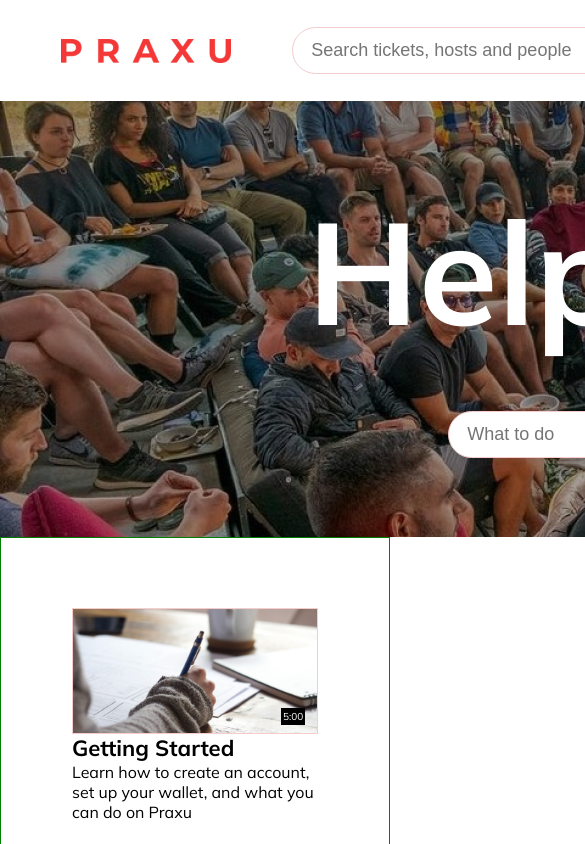
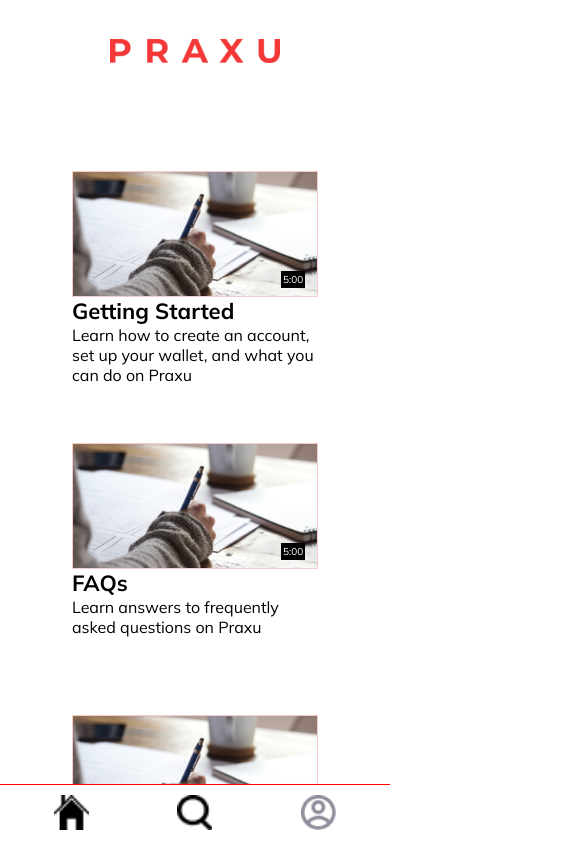
Before and after one commit to jorgearguellles/my-app, a React (Create React App) app: page / in a window 390 px wide. Shown: the top 844 px of the page, 585 px wide, since content can reach past the window. Built offline with nearby package versions, Linux system fonts and the light colour scheme.

Commit message:
update/ responsive design done

```diff
--- a/src/App.js
+++ b/src/App.js
@@ -3,6 +3,7 @@ import Hero from "./components/Hero";
 import Videos from "./components/Videos";
 import Articles from "./components/Articles";
 import Footer from "./components/Footer";
+import MobileMenu from "./components/MobileMenu";
 
 function App() {
   return (
@@ -12,6 +13,7 @@ function App() {
       <Videos />
       <Articles />
       <Footer />
+      <MobileMenu />
     </>
   );
 }
--- /dev/null
+++ b/src/components/MobileMenu.js
@@ -0,0 +1,31 @@
+import React from 'react'
+import login from "../assets/icons/login.png";
+import lupa from "../assets/icons/lupa.png";
+import home from "../assets/icons/home.png";
+import "./styles/MobileMenu.css";
+
+const MobileMenu = () => {
+  return (
+    <div className='mobile-menu-container'>
+      <ul className='mobile-menu'>
+        <li>
+          <a href='/'>
+            <img src={home} alt="home icon"/>
+          </a>
+        </li>
+        <li>
+          <a href='/'>
+            <img src={lupa} alt="lupa icon"/>
+          </a>
+        </li>
+        <li>
+          <a href='/'>
+            <img src={login} alt="login icon"/>
+          </a>
+        </li>
+      </ul>
+    </div>
+  )
+}
+
+export default MobileMenu;
--- a/src/components/styles/Articles.css
+++ b/src/components/styles/Articles.css
@@ -20,9 +20,3 @@
   flex-wrap: wrap;
   margin-bottom: 9.1rem;
 }
-
-/*
-en 1230 se reduce el tamaño del titulo a 40px
-
-en 870 el tamaño del contenedor
-*/
--- a/src/components/styles/Footer.css
+++ b/src/components/styles/Footer.css
@@ -1,16 +1,16 @@
 .footer-container{
-  width: 144rem;
+  width: 100vw;
   height: 11.1rem;
 }
 
 .footer-pink{
-  width: 144rem;
+  width: 100vw;
   height: 11.1rem;
   background: #F4CCCC;
 }
 
 .footer-container_data{
-  width: 144rem;
+  width: 100vw;
   height: 43.2rem;
   background: linear-gradient(180.14deg, #F66060 -10.24%, #F43737 97.78%);
   display: flex;
@@ -80,3 +80,18 @@
   width: 3.5rem;
   height: 3.5rem;
 }
+
+@media (max-width: 870px){
+  .footer-container_data{
+    height: auto;
+    display: flex;
+    flex-direction: column;
+  }
+  .footer-data_right{
+    margin: 5rem 0 7rem;
+  }
+  .footer-data_left{
+    margin: 5rem 0;
+    width: 33rem;
+  }
+}
--- a/src/components/styles/Header.css
+++ b/src/components/styles/Header.css
@@ -1,5 +1,5 @@
 .header-container{
-  width: 144rem;
+  width: 100vw;
   height: 10.1rem;
   display: flex;
   justify-content: space-evenly;
@@ -42,3 +42,9 @@
   width: 3rem;
   height: 3rem;
 }
+
+@media (max-width: 1300px){
+  .header-nav {
+    display: none;
+  }
+}
--- a/src/components/styles/Hero.css
+++ b/src/components/styles/Hero.css
@@ -1,5 +1,5 @@
 .hero-container{
-  width: 144rem;
+  width: 100vw;
   height: 43.6rem;
   background-image: url(../../assets/images/image-hero.png);
   display: flex;
@@ -19,3 +19,9 @@
   background-color: red;
   border-top-right-radius: 50px;
 }
+
+@media (max-width: 900px){
+  .hero-container{
+    display: none;
+  }
+}
--- /dev/null
+++ b/src/components/styles/MobileMenu.css
@@ -0,0 +1,28 @@
+.mobile-menu-container{
+  width: 100vw;
+  height: 6rem;
+  border-top: 1px solid red;
+  background-color: white;
+  padding: 1rem;
+  display: none;
+  position: fixed;
+  bottom: 0px;
+}
+
+.mobile-menu{
+  display: flex;
+  justify-content: space-around;
+  align-items: center;
+  list-style: none;
+}
+
+.mobile-menu img {
+  width: 35px;
+  height: 35px;
+}
+
+@media (max-width: 1300px){
+  .mobile-menu-container{
+    display:block;
+  }
+}
--- a/src/components/styles/Search.css
+++ b/src/components/styles/Search.css
@@ -21,3 +21,9 @@ img{
   width: 1.8rem;
   height: 1.8rem;
 }
+
+@media (max-width: 900px){
+  .container{
+    display: none;
+  }
+}
--- a/src/components/styles/Videos.css
+++ b/src/components/styles/Videos.css
@@ -2,7 +2,6 @@
   display: flex;
   justify-content: center;
   align-items: center;
-  border: 1px solid green;
 }
 
 .videos-container{
--- a/src/index.css
+++ b/src/index.css
@@ -2,7 +2,6 @@
   margin: 0;
   padding: 0;
   box-sizing: border-box;
-  font-size: 6;
 }
 
 html {
```
Also changed, not shown: src/assets/icons/home.png (added).
